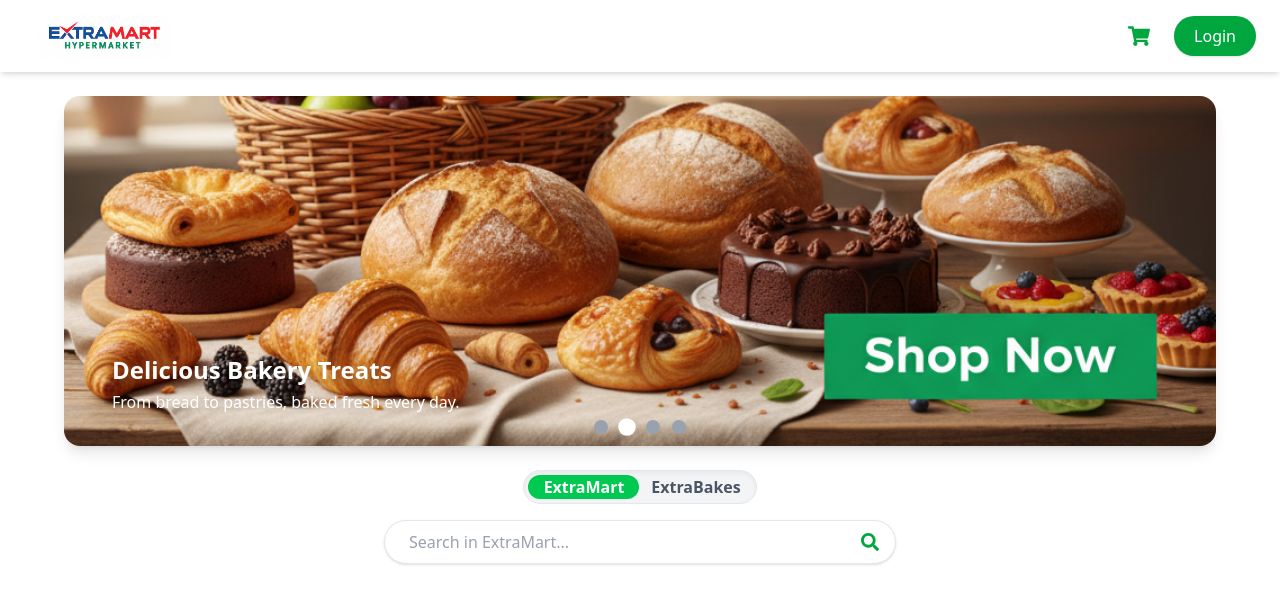
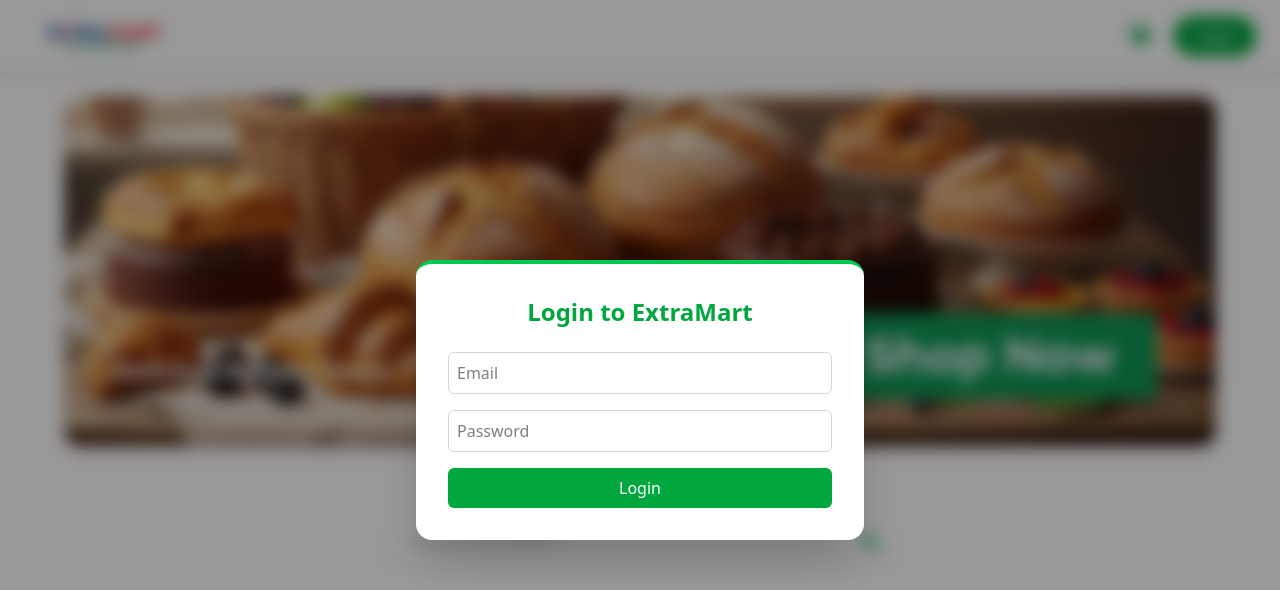
Before and after one commit to Tharunteja-pellakuru/EMart_Frontend, a React (Vite) app: page /login in a window 1280 px wide. Shown: the top 590 px of the page. Built offline with nearby package versions, Linux system fonts and the light colour scheme.

Commit message:
Login component

```diff
--- a/package.json
+++ b/package.json
@@ -18,6 +18,7 @@
     "react-dom": "^19.1.1",
     "react-icons": "^5.5.0",
     "react-redux": "^9.2.0",
+    "react-router-dom": "^7.9.5",
     "tailwindcss": "^4.1.16"
   },
   "devDependencies": {
--- a/src/App.jsx
+++ b/src/App.jsx
@@ -1,4 +1,4 @@
-import Footer from "./components/footer";
+import Footer from "./components/Footer";
 import NavBar from "./components/NavBar";
 import HomePage from "./pages/HomePage";
 
--- /dev/null
+++ b/src/components/Login.jsx
@@ -0,0 +1,54 @@
+// src/components/Login.jsx
+import { useNavigate } from "react-router-dom";
+import { useEffect } from "react";
+
+const Login = () => {
+  const navigate = useNavigate();
+
+  // Close on ESC
+  useEffect(() => {
+    const handleEsc = (e) => e.key === "Escape" && navigate("/");
+    window.addEventListener("keydown", handleEsc);
+    return () => window.removeEventListener("keydown", handleEsc);
+  }, [navigate]);
+
+  // Close on background click
+  const handleBackgroundClick = (e) => {
+    if (e.target.id === "login-overlay") navigate("/");
+  };
+
+  return (
+    <div
+      id="login-overlay"
+      onClick={handleBackgroundClick}
+      className="fixed inset-0 flex items-center justify-center bg-black/40 backdrop-blur-sm z-50 transition-all"
+    >
+      <div className="bg-white w-[90%] max-w-md p-8 rounded-2xl shadow-2xl border-t-4 border-green-500 animate-fadeIn">
+        <h2 className="text-2xl font-semibold text-center text-green-600 mb-6">
+          Login to ExtraMart
+        </h2>
+
+        <form className="flex flex-col gap-4">
+          <input
+            type="email"
+            placeholder="Email"
+            className="border border-gray-300 rounded-md p-2 focus:outline-none focus:ring-2 focus:ring-green-400"
+          />
+          <input
+            type="password"
+            placeholder="Password"
+            className="border border-gray-300 rounded-md p-2 focus:outline-none focus:ring-2 focus:ring-green-400"
+          />
+          <button
+            type="submit"
+            className="bg-green-600 text-white py-2 rounded-md hover:bg-green-700 transition"
+          >
+            Login
+          </button>
+        </form>
+      </div>
+    </div>
+  );
+};
+
+export default Login;
--- a/src/components/NavBar.jsx
+++ b/src/components/NavBar.jsx
@@ -3,6 +3,7 @@
 import { useDispatch, useSelector } from "react-redux";
 import { logout } from "../features/authSlice";
 import Logo from "../assets/Logo.png";
+import { Link } from "react-router-dom";
 
 const Navbar = () => {
   const dispatch = useDispatch();
@@ -40,9 +41,11 @@
               onClick={() => dispatch(logout())}
             />
           ) : (
-            <button className="bg-green-600 hover:bg-green-700 text-white font-medium px-5 py-2 rounded-full shadow transition-all">
-              Login
-            </button>
+            <Link to="/login">
+              <button className="bg-green-600 hover:bg-green-700 text-white font-medium px-5 py-2 rounded-full shadow transition-all">
+                Login
+              </button>
+            </Link>
           )}
         </div>
 
--- a/src/main.jsx
+++ b/src/main.jsx
@@ -1,11 +1,14 @@
 import React from "react";
 import ReactDOM from "react-dom/client";
-import App from "./App";
+import { createBrowserRouter, RouterProvider } from "react-router-dom";
 import { Provider } from "react-redux";
 import store from "./app/store";
 import "./index.css";
+import App from "./App";
+import HomePage from "./pages/HomePage";
+import Login from "./components/Login";
 
-// ✅ Apply saved theme on app load
+// ✅ Theme handling
 const savedTheme = localStorage.getItem("theme");
 if (savedTheme === "dark") {
   document.documentElement.classList.add("dark");
@@ -13,8 +16,24 @@
   document.documentElement.classList.remove("dark");
 }
 
+const router = createBrowserRouter([
+  {
+    path: "/",
+    element: <App />,
+    children: [
+      {
+        path: "login",
+        element: <Login />,
+      },
+    ],
+  },
+]);
+
 ReactDOM.createRoot(document.getElementById("root")).render(
-  <Provider store={store}>
-    <App />
-  </Provider>
+  <React.StrictMode>
+    {/* ✅ Wrap entire app inside Redux Provider */}
+    <Provider store={store}>
+      <RouterProvider router={router} />
+    </Provider>
+  </React.StrictMode>
 );
--- a/src/pages/HomePage.jsx
+++ b/src/pages/HomePage.jsx
@@ -1,14 +1,19 @@
+// src/pages/HomePage.jsx
+import { Outlet } from "react-router-dom";
 import Carousel from "../components/Carousel";
 import Category from "../components/Category";
 import SearchBar from "../components/SearchBar";
 
 const HomePage = () => {
   return (
-    <div>
+    <div className="relative">
       <Carousel />
       <SearchBar />
       <Category />
       <Category />
+
+      {/* ✅ Popup appears here when route = /login */}
+      <Outlet />
     </div>
   );
 };
--- a/src/pages/LoginPage.jsx
+++ /dev/null
@@ -1,5 +0,0 @@
-const Login = () => {
-  return <div></div>;
-};
-
-export default Login;
```
Also changed, not shown: 1 other file (tests, documents, lock files or other folders).
